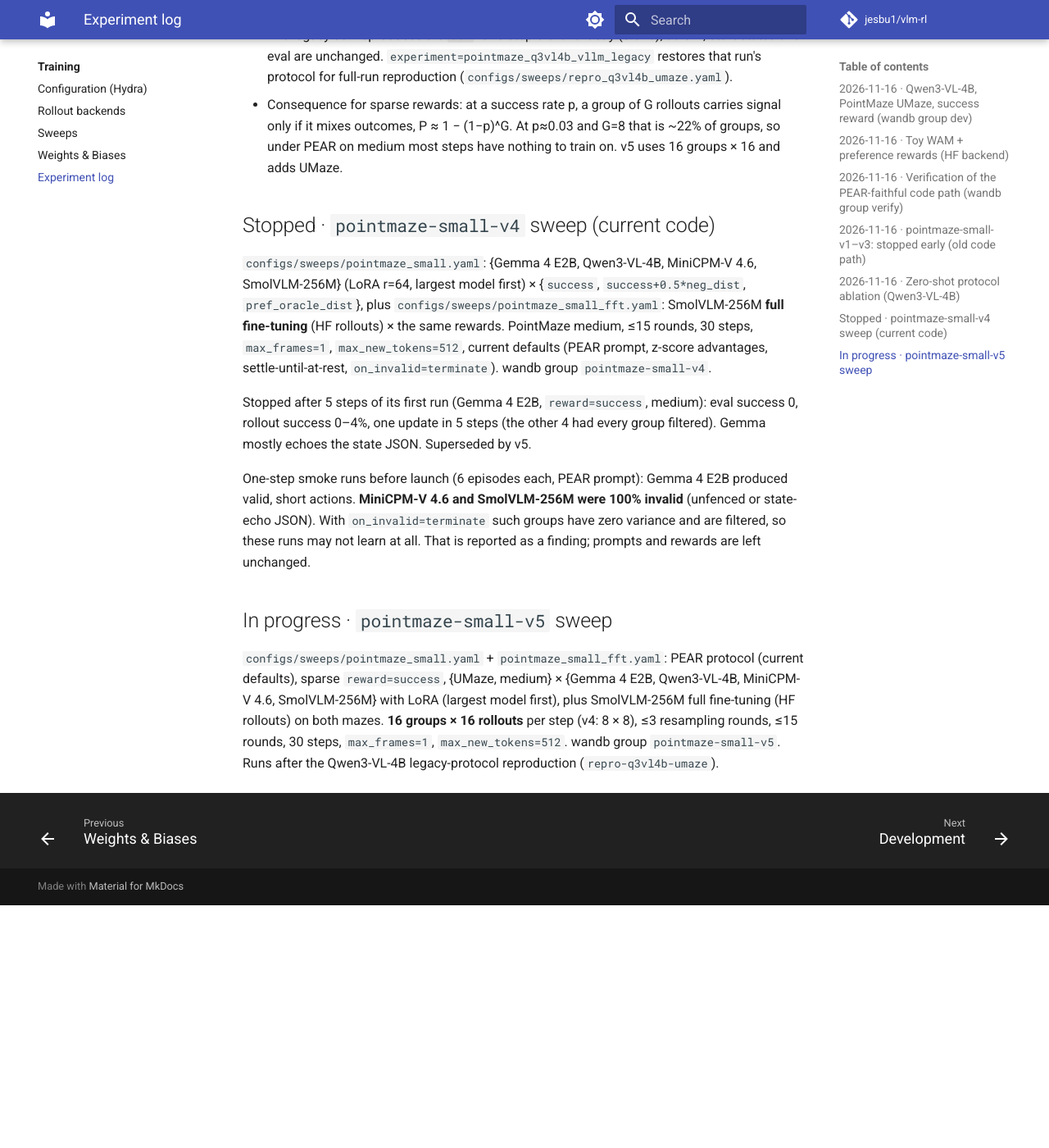
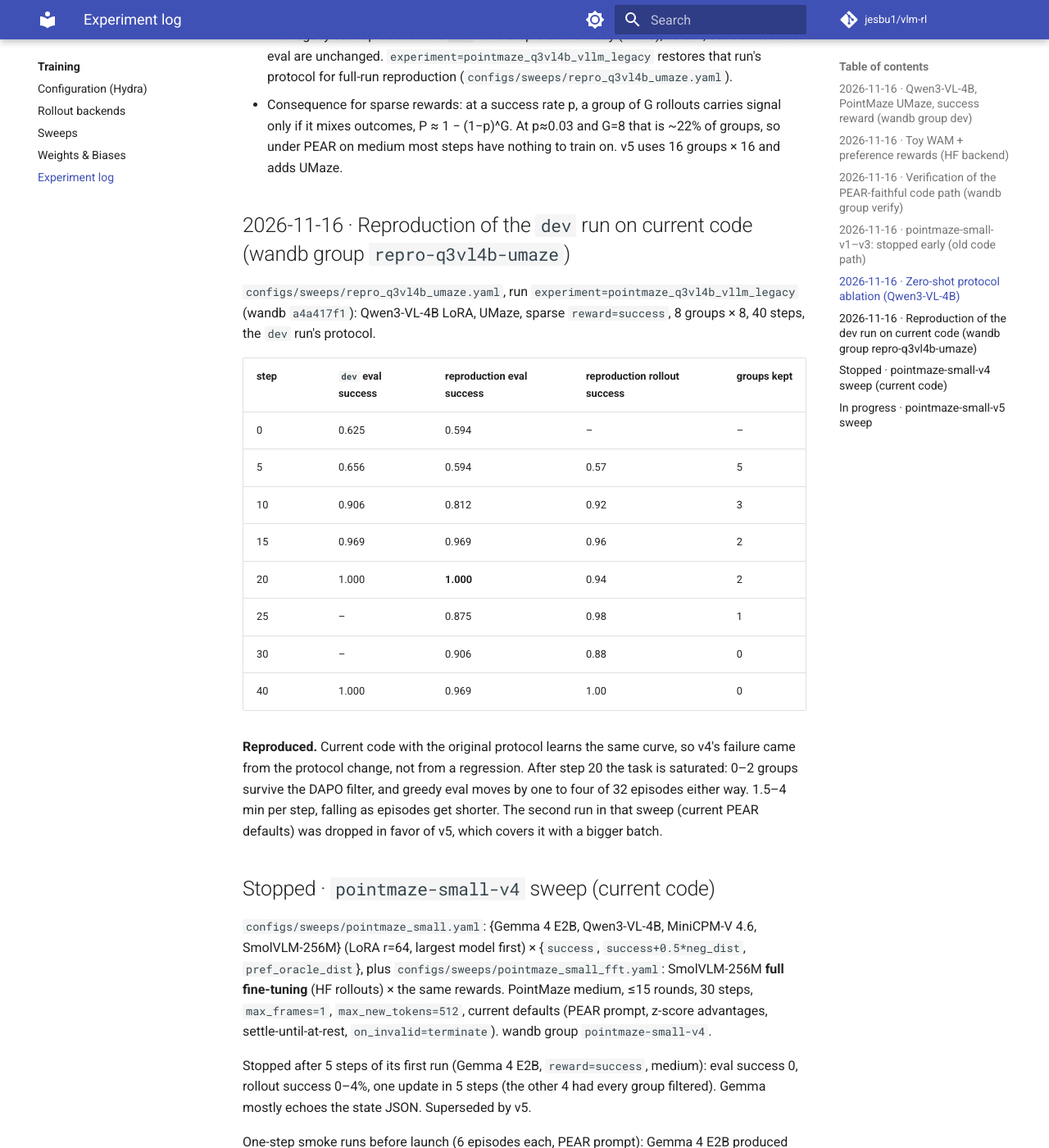
Before and after one commit to jesbu1/vlm-rl, an MkDocs documentation site: the page built from docs/training/experiments.md, in a window 1280 px wide and 1400 px high, scrolled down 3400 px. Shown: the whole window at 82% size. Built offline with MkDocs 1.6.1 and Material for MkDocs 9.7.7, drawn with Linux system fonts in a browser that asks for light colours; comment, search, counter and statistics services are not loaded; before the commit the page ends 4504 px from its top, so only the background shows below that.

Commit message:
Experiment log: Qwen3-VL-4B UMaze dev run reproduced on current code (1.0 at step 20, 0.969 at 40)
Co-Authored-By: Claude Opus 5.5 (1M context) <noreply@anthropic.com>
Claude-Session: https://claude.ai/code/session_01LsuEqb2nA9g8ETBqSR5U35

```diff
--- a/docs/training/experiments.md
+++ b/docs/training/experiments.md
@@ -95,6 +95,28 @@ step-0 eval (32 fixed starts, ≤10 rounds, `max_frames=1`, 256 tokens), togglin
   mixes outcomes, P ≈ 1 − (1−p)^G. At p≈0.03 and G=8 that is ~22% of groups, so under PEAR on
   medium most steps have nothing to train on. v5 uses 16 groups × 16 and adds UMaze.
 
+## 2026-11-16 · Reproduction of the `dev` run on current code (wandb group `repro-q3vl4b-umaze`)
+
+`configs/sweeps/repro_q3vl4b_umaze.yaml`, run `experiment=pointmaze_q3vl4b_vllm_legacy` (wandb `a4a417f1`):
+Qwen3-VL-4B LoRA, UMaze, sparse `reward=success`, 8 groups × 8, 40 steps, the `dev` run's protocol.
+
+| step | `dev` eval success | reproduction eval success | reproduction rollout success | groups kept |
+|---|---|---|---|---|
+| 0 | 0.625 | 0.594 | – | – |
+| 5 | 0.656 | 0.594 | 0.57 | 5 |
+| 10 | 0.906 | 0.812 | 0.92 | 3 |
+| 15 | 0.969 | 0.969 | 0.96 | 2 |
+| 20 | 1.000 | **1.000** | 0.94 | 2 |
+| 25 | – | 0.875 | 0.98 | 1 |
+| 30 | – | 0.906 | 0.88 | 0 |
+| 40 | 1.000 | 0.969 | 1.00 | 0 |
+
+**Reproduced.** Current code with the original protocol learns the same curve, so v4's failure came from
+the protocol change, not from a regression. After step 20 the task is saturated: 0–2 groups survive the
+DAPO filter, and greedy eval moves by one to four of 32 episodes either way. 1.5–4 min per step,
+falling as episodes get shorter. The second run in that sweep (current PEAR defaults) was dropped in
+favor of v5, which covers it with a bigger batch.
+
 ## Stopped · `pointmaze-small-v4` sweep (current code)
 
 `configs/sweeps/pointmaze_small.yaml`: {Gemma 4 E2B, Qwen3-VL-4B, MiniCPM-V 4.6, SmolVLM-256M} (LoRA r=64,
```
